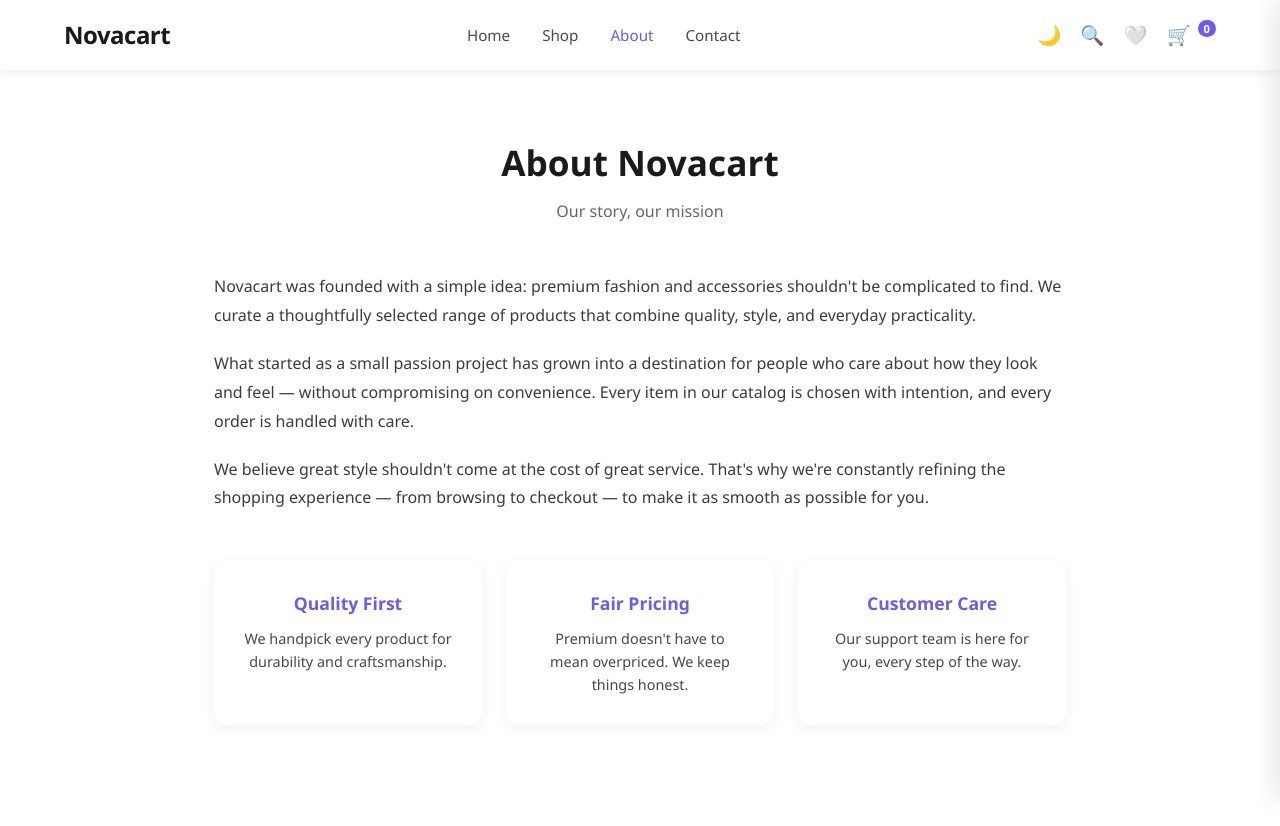
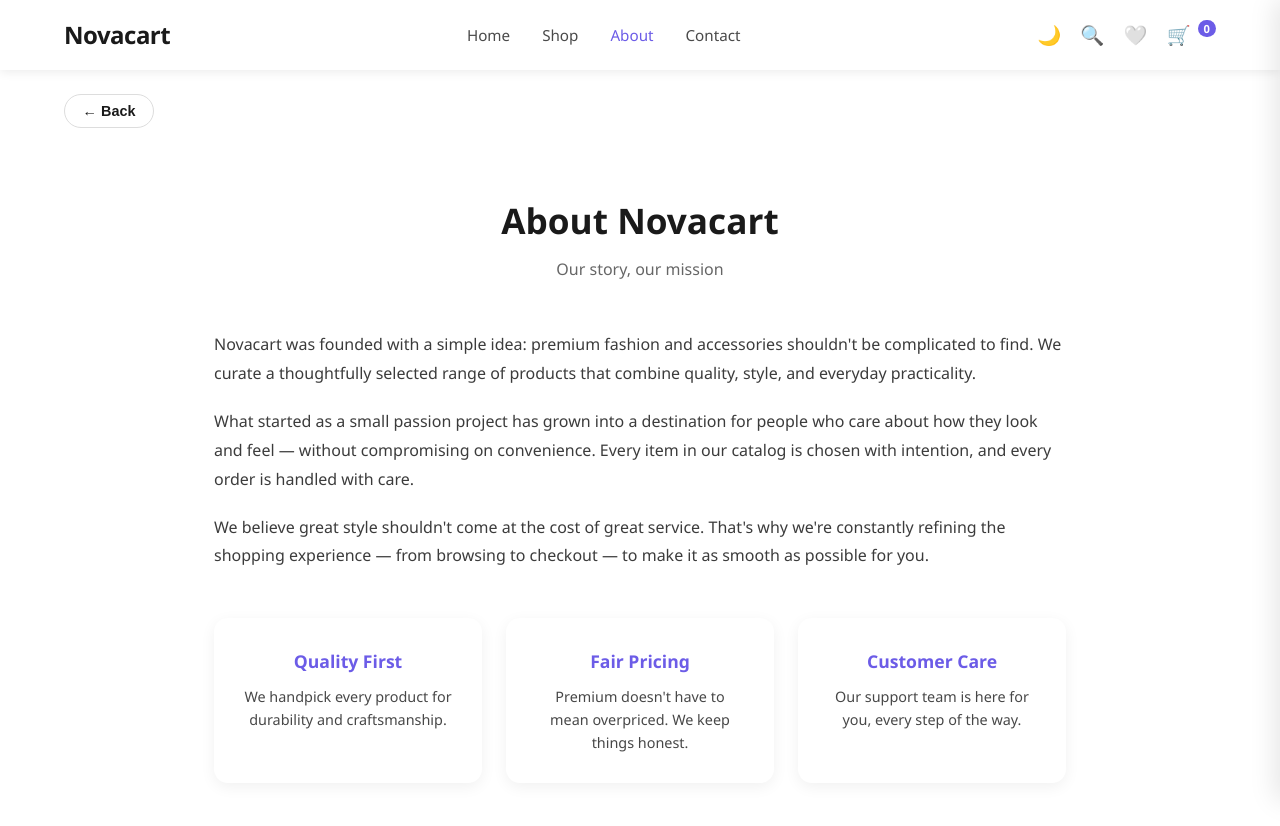
Before and after one commit to SayaliMisal24/CodeAlpha_Ecommerce, a plain HTML site: page about.html in a window 1280 px wide. Before the commit the page ends 800 px from the top, so only its background shows below. Drawn offline with Linux system fonts and the light colour scheme.

Commit message:
Add back button navigation to all secondary pages

```diff
--- a/about.html
+++ b/about.html
@@ -34,7 +34,10 @@
             </div>
         </div>
     </header>
-
+<!-- ============ BACK BUTTON ============ -->
+    <div class="back-button-wrapper">
+        <button class="back-button" onclick="window.history.back()">← Back</button>
+    </div>
     <!-- ============ ABOUT CONTENT ============ -->
     <section class="about-page">
         <div class="section-header">
--- a/css/style.css
+++ b/css/style.css
@@ -1379,3 +1379,28 @@ img {
         transform: rotate(360deg);
     }
 }
+/* ===========================
+   23. BACK BUTTON
+=========================== */
+.back-button-wrapper {
+    max-width: 1200px;
+    margin: 0 auto;
+    padding: 1.5rem 1.5rem 0;
+}
+
+.back-button {
+    background: none;
+    border: 1px solid #dddddd;
+    color: var(--text-color);
+    padding: 0.5rem 1.1rem;
+    border-radius: 50px;
+    font-size: 0.9rem;
+    font-weight: 600;
+    cursor: pointer;
+    transition: all 0.3s ease;
+}
+
+.back-button:hover {
+    border-color: var(--accent);
+    color: var(--accent);
+}
```
Also changed, not shown: checkout.html (+4 -1 lines), contact.html (+4 -1 lines), product.html (+4 -0 lines), wishlist.html (+4 -1 lines).
